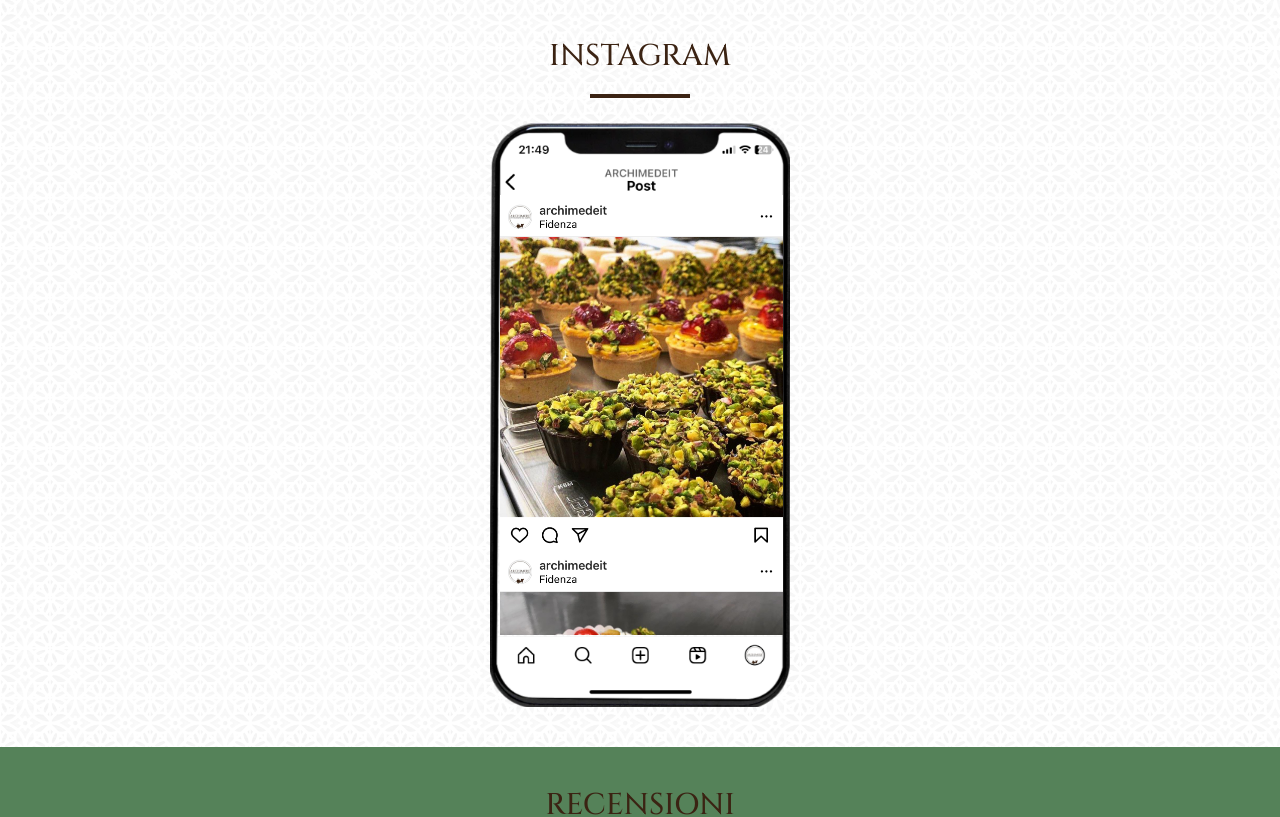
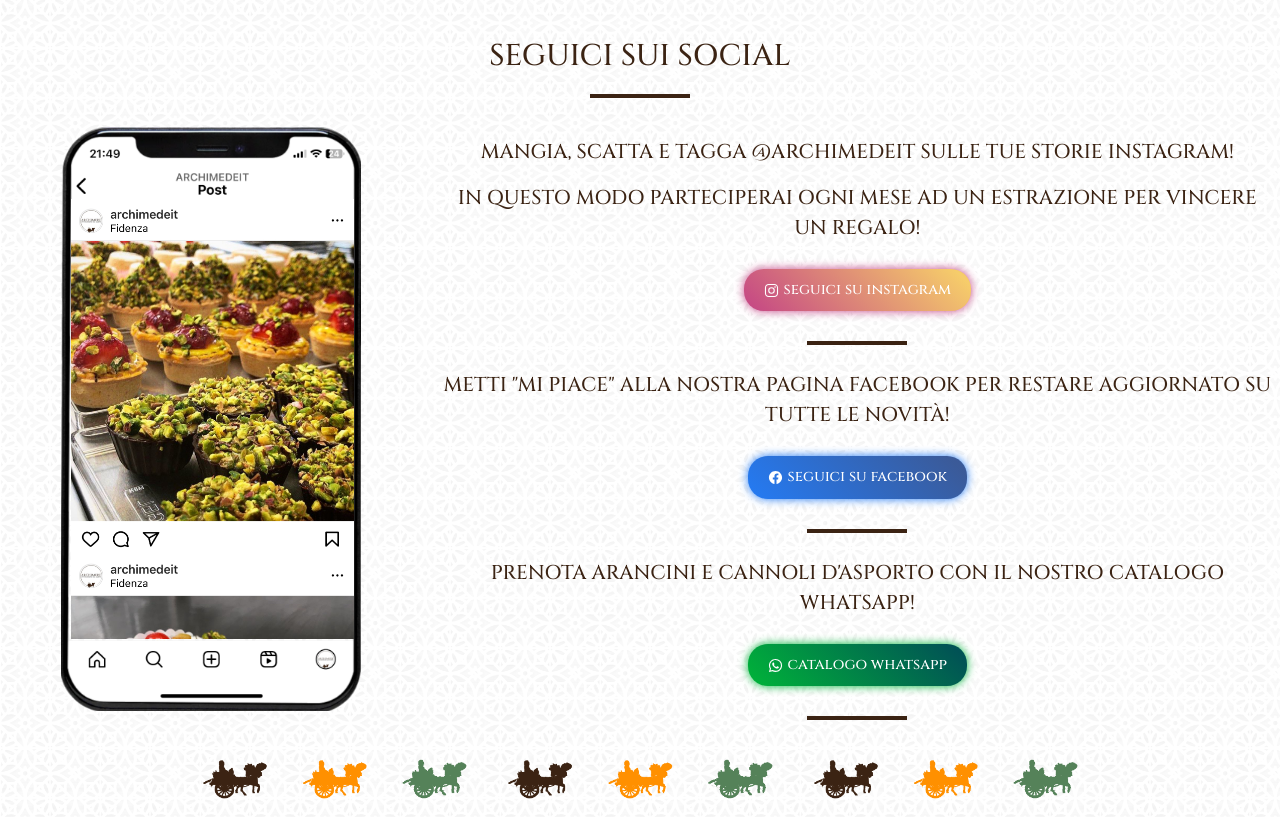
Before and after one commit to DomLicciardello/Archimede---L-Evoluzione-del-Gusto, a React (Create React App) app in the folder frontend/: page / in a window 1280 px wide. Shown: the part 1760-2577 px from the top of the page. Built offline with nearby package versions, Linux system fonts and the light colour scheme.

Commit message:
completamento sezione instagram e social

```diff
--- a/frontend/public/index.html
+++ b/frontend/public/index.html
@@ -42,5 +42,7 @@
       To begin the development, run `npm start` or `yarn start`.
       To create a production bundle, use `npm run build` or `yarn build`.
     -->
+    <script type="module" src="https://unpkg.com/ionicons@7.1.0/dist/ionicons/ionicons.esm.js"></script>
+    <script nomodule src="https://unpkg.com/ionicons@7.1.0/dist/ionicons/ionicons.js"></script>
   </body>
 </html>
--- a/frontend/src/components/home/SiteHomeInstagram.jsx
+++ b/frontend/src/components/home/SiteHomeInstagram.jsx
@@ -1,6 +1,10 @@
 import React from 'react'
 import './style.css'
+import Container from 'react-bootstrap/Container';
+import Row from 'react-bootstrap/Row';
+import Col from 'react-bootstrap/Col';
 import smartphone from '../../assets/smartphone.png'
+import Barra from '../barra/Barra'
 
 function importAll(r) {
   return r.keys().map(r);
@@ -10,11 +14,18 @@
   const filenames = importAll(require.context('../../assets/insta_pics', false, /\.(png|jpe?g|svg)$/));
 
   return (
-
-  <div
-    className='home_instagram_style'>
-        <h2>INSTAGRAM</h2>
+  <>
+    <Container fluid className='home_instagram_style'>
+      <Row>
+        <Col>
+        <h2>SEGUICI SUI SOCIAL</h2>
         <div className='riga_titolo'><span></span></div>
+        </Col>
+      </Row>
+      <Row>
+        <Col
+        md={12} lg={4}
+        className='d-flex justify-content-center align-items-center pe-0 mt-1 mb-5'>
         <div style={{width:'300px', height:'584px', backgroundImage: `url(${smartphone})`, backgroundSize:"cover", position:'relative'}}>
           <div className='insta_scroll'>
             {filenames.map(filename => {
@@ -25,6 +36,26 @@
             })}
           </div>
         </div>
-  </div>
+        </Col>
+        <Col
+        md={12} lg={8}
+        className='d-flex justify-content-center align-items-center'>
+        <div className='d-flex flex-column justify-content-center align-items-center'>
+          <p style={{fontSize:'20px', textAlign:'center', marginInline:'5px'}}>MANGIA, SCATTA E TAGGA @ARCHIMEDEIT SULLE TUE STORIE INSTAGRAM!</p>
+          <p style={{fontSize:'20px', textAlign:'center', marginInline:'5px'}}>IN QUESTO MODO PARTECIPERAI OGNI MESE AD UN ESTRAZIONE PER VINCERE UN REGALO!</p>
+          <button className='button_instagram d-flex align-items-center'><ion-icon name="logo-instagram" style={{marginRight:'5px'}}></ion-icon>seguici su instagram</button>
+          <div className='riga_titolo'><span></span></div>
+          <p style={{fontSize:'20px', textAlign:'center', marginInline:'5px'}}>METTI "MI PIACE" ALLA NOSTRA PAGINA FACEBOOK PER RESTARE AGGIORNATO SU TUTTE LE NOVITÀ!</p>
+          <button className='button_facebook d-flex align-items-center'><ion-icon name="logo-facebook" style={{marginRight:'5px'}}></ion-icon>seguici su facebook</button>
+          <div className='riga_titolo'><span></span></div>
+          <p style={{fontSize:'20px', textAlign:'center', marginInline:'5px'}}>PRENOTA ARANCINI E CANNOLI D'ASPORTO CON IL NOSTRO CATALOGO WHATSAPP!</p>
+          <button className='button_whatsapp d-flex align-items-center'><ion-icon name="logo-whatsapp" style={{marginRight:'5px'}}></ion-icon>catalogo whatsapp</button>
+          <div className='riga_titolo'><span></span></div>
+        </div>
+        </Col>
+      </Row>
+      <Barra></Barra>
+    </Container>
+  </>
   )
 }
--- a/frontend/src/components/home/style.css
+++ b/frontend/src/components/home/style.css
@@ -22,9 +22,9 @@
 }
 
 h2 {
-    font-family: "Cinzel", serif !important;
-    font-size: 30px !important;
-    font-weight: 500 !important;
+    font-family: "Cinzel", serif;
+    font-size: 30px;
+    font-weight: 500;
     display: flex;
     justify-content: center;
     align-items: center;
@@ -32,9 +32,9 @@
 }
 
 p {
-    font-family: "Cinzel", serif !important;
-    font-size: 18px !important;
-    font-weight: 500 !important;
+    font-family: "Cinzel", serif;
+    font-size: 18px;
+    font-weight: 500;
     display: flex;
     justify-content: center;
     align-items: center;
@@ -172,6 +172,78 @@
     overflow: scroll;
 }
 
+.button_instagram {
+    font-family: "Cinzel", serif !important;
+    font-size: 15px !important;
+    font-weight: 500 !important;
+    margin: 10px;
+    padding: 10px 20px;
+    color: rgb(255, 255, 255);
+    border-radius: 20px;
+    border: 0px;
+    box-shadow: 0px 0px 10px 0px #C44485;
+    background-size: 200% auto;
+    transition: 0.5s;
+    background-image: linear-gradient(45deg, #C44485 0%, #F6CD6A  51%, #C44485  100%);
+}
+
+.button_instagram:hover {
+    background-position: right;
+    color: white;
+}
+
+.button_instagram:active {
+    transform: scale(0.9);
+}
+
+.button_facebook {
+    font-family: "Cinzel", serif !important;
+    font-size: 15px !important;
+    font-weight: 500 !important;
+    margin: 10px;
+    padding: 10px 20px;
+    color: white;
+    border-radius: 20px;
+    border: 0px;
+    box-shadow: 0px 0px 10px 0px #247BF4;
+    background-size: 200% auto;
+    transition: 0.5s;
+    background-image: linear-gradient(45deg, #247BF4 0%, #3B5A98 51%, #247BF4  100%);
+}
+
+.button_facebook:hover {
+    background-position: right;
+    color: white;
+}
+
+.button_facebook:active {
+    transform: scale(0.9);
+}
+
+.button_whatsapp {
+    font-family: "Cinzel", serif !important;
+    font-size: 15px !important;
+    font-weight: 500 !important;
+    margin: 10px;
+    padding: 10px 20px;
+    color: white;
+    border-radius: 20px;
+    border: 0px;
+    box-shadow: 0px 0px 10px 0px #00B439;
+    background-size: 200% auto;
+    transition: 0.5s;
+    background-image: linear-gradient(45deg, #00B439 0%, #015255 51%, #00B439  100%);
+}
+
+.button_whatsapp:hover {
+    background-position: right;
+    color: white;
+}
+
+.button_whatsapp:active {
+    transform: scale(0.9);
+}
+
 /* Home - Recensioni */
 
 .home_recensioni_style {
```
